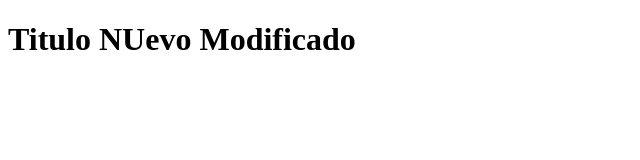
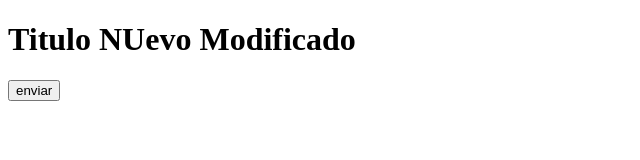
Before and after one commit to GregoryPacheco/hello-world-git, a plain HTML site: page index.html in a window 1280 px wide. Shown: the whole page, without its empty margins (0-640 px from the left). Drawn offline with Linux system fonts and the light colour scheme.

Commit message:
se agrego boton y form

```diff
--- a/index.html
+++ b/index.html
@@ -8,5 +8,9 @@
 </head>
 <body>
     <h1>Titulo NUevo Modificado</h1>
+    <form action="s" method="get">
+
+        <input type="button" value="enviar">
+    </form>
 </body>
 </html>
```
